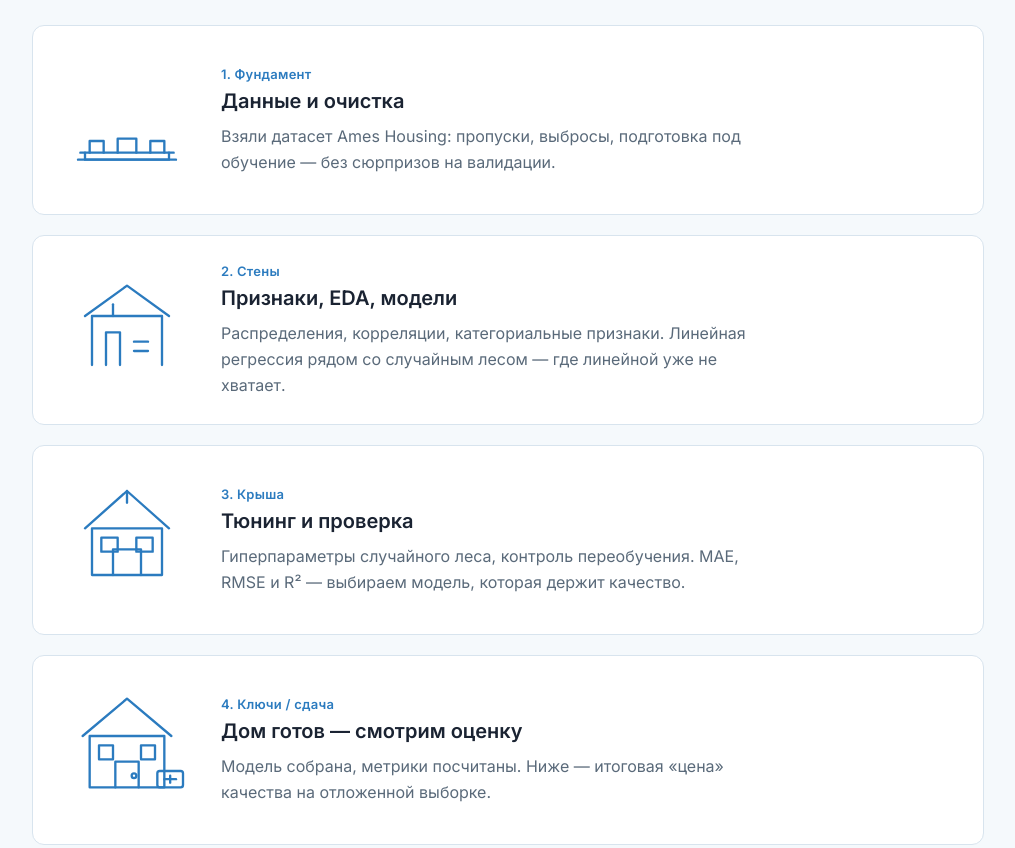
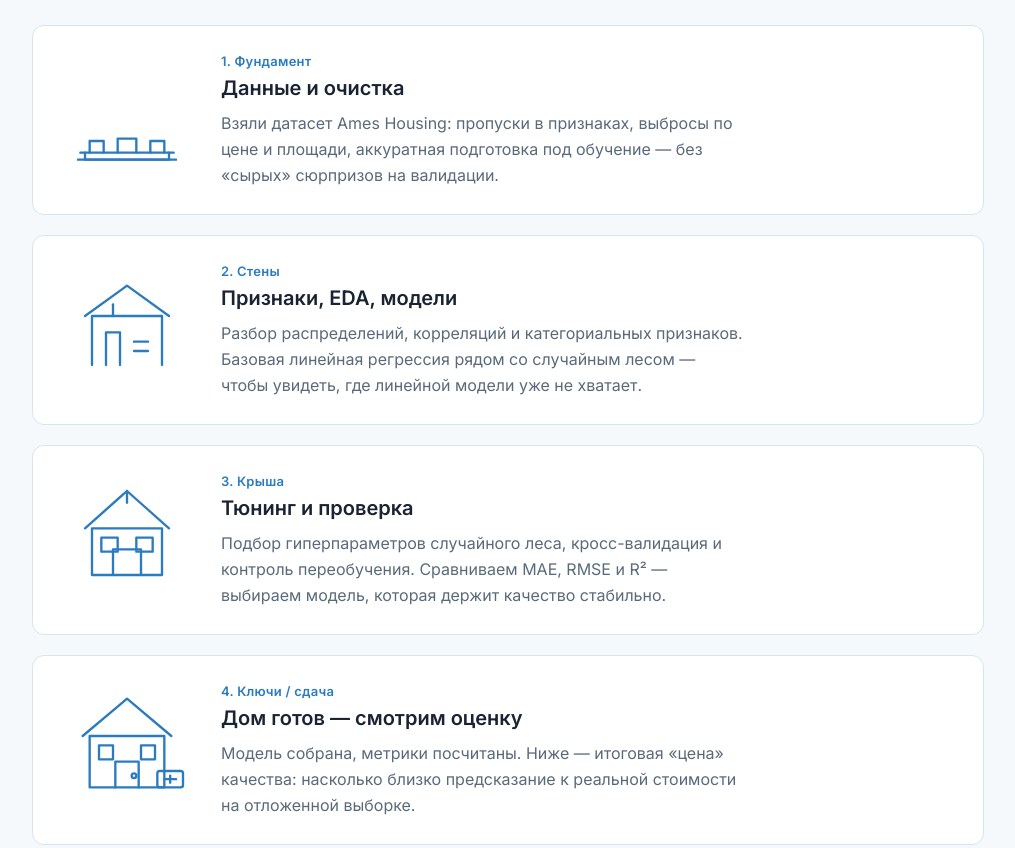
Before and after one commit to AntonTrump2028/house-prices-ml, a plain HTML site: page site/index.html in a window 1280 px wide. Shown: the part 595-1443 px from the top of the page, without its empty margins (132-1147 px from the left). Drawn offline with Linux system fonts and the light colour scheme.

Commit message:
Sync portfolio site with canonical HTML CSS agent files

```diff
--- a/site/index.html
+++ b/site/index.html
@@ -54,9 +54,13 @@
             <div class="stage__body">
               <p class="stage__num">1. Фундамент</p>
               <h3 class="stage__title">Данные и очистка</h3>
-              <p class="stage__text">Взяли датасет Ames Housing: пропуски, выбросы, подготовка под обучение — без сюрпризов на валидации.</p>
+              <p class="stage__text">
+                Взяли датасет Ames Housing: пропуски в признаках, выбросы по цене и площади,
+                аккуратная подготовка под обучение — без «сырых» сюрпризов на валидации.
+              </p>
             </div>
           </li>
+
           <li class="stage card">
             <div class="stage__icon" aria-hidden="true">
               <svg viewBox="0 0 120 120" width="140" height="140" fill="none" stroke="currentColor" stroke-width="2" stroke-linecap="round" stroke-linejoin="round">
@@ -71,9 +75,14 @@
             <div class="stage__body">
               <p class="stage__num">2. Стены</p>
               <h3 class="stage__title">Признаки, EDA, модели</h3>
-              <p class="stage__text">Распределения, корреляции, категориальные признаки. Линейная регрессия рядом со случайным лесом — где линейной уже не хватает.</p>
+              <p class="stage__text">
+                Разбор распределений, корреляций и категориальных признаков.
+                Базовая линейная регрессия рядом со случайным лесом — чтобы увидеть,
+                где линейной модели уже не хватает.
+              </p>
             </div>
           </li>
+
           <li class="stage card">
             <div class="stage__icon" aria-hidden="true">
               <svg viewBox="0 0 120 120" width="140" height="140" fill="none" stroke="currentColor" stroke-width="2" stroke-linecap="round" stroke-linejoin="round">
@@ -88,9 +97,13 @@
             <div class="stage__body">
               <p class="stage__num">3. Крыша</p>
               <h3 class="stage__title">Тюнинг и проверка</h3>
-              <p class="stage__text">Гиперпараметры случайного леса, контроль переобучения. MAE, RMSE и R² — выбираем модель, которая держит качество.</p>
+              <p class="stage__text">
+                Подбор гиперпараметров случайного леса, кросс-валидация и контроль переобучения.
+                Сравниваем MAE, RMSE и R² — выбираем модель, которая держит качество стабильно.
+              </p>
             </div>
           </li>
+
           <li class="stage card">
             <div class="stage__icon" aria-hidden="true">
               <svg viewBox="0 0 120 120" width="140" height="140" fill="none" stroke="currentColor" stroke-width="2" stroke-linecap="round" stroke-linejoin="round">
@@ -108,7 +121,10 @@
             <div class="stage__body">
               <p class="stage__num">4. Ключи / сдача</p>
               <h3 class="stage__title">Дом готов — смотрим оценку</h3>
-              <p class="stage__text">Модель собрана, метрики посчитаны. Ниже — итоговая «цена» качества на отложенной выборке.</p>
+              <p class="stage__text">
+                Модель собрана, метрики посчитаны. Ниже — итоговая «цена» качества:
+                насколько близко предсказание к реальной стоимости на отложенной выборке.
+              </p>
             </div>
           </li>
         </ol>
@@ -157,9 +173,9 @@
 
   <footer class="footer section">
     <div class="container footer__inner">
-      <p class="footer__text">Код и эксперименты — в репозитории на GitHub.</p>
-      <p class="footer__copy">House Prices · Ames Housing · портфолио-кейс</p>
+      <p class="footer__text">Код и ноутбук на GitHub</p>
       <a class="btn btn--primary" href="https://github.com/AntonTrump2028/house-prices-ml" target="_blank" rel="noopener noreferrer">Открыть репозиторий →</a>
+      <p class="footer__copy">© Anton</p>
     </div>
   </footer>
 </body>
```
Also changed, not shown: site/styles.css (+8 -0 lines).
